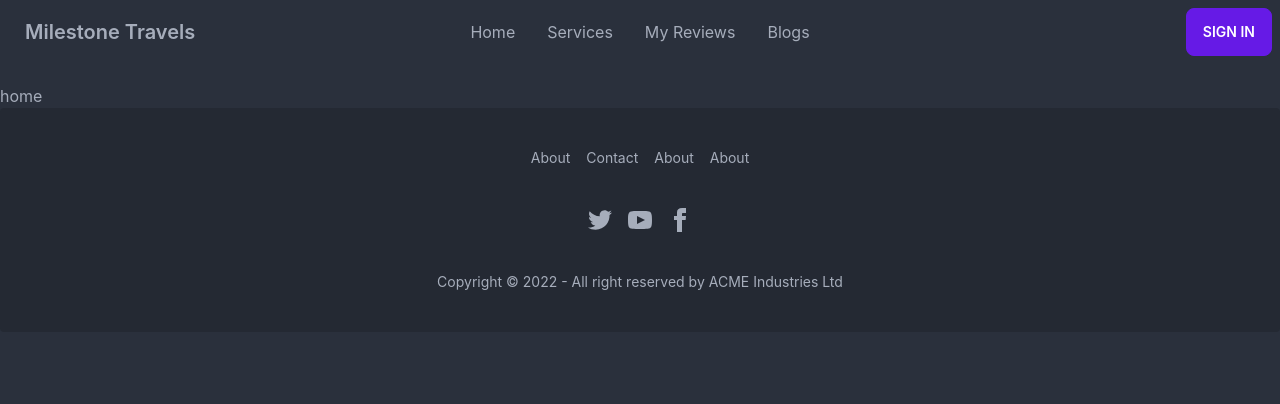
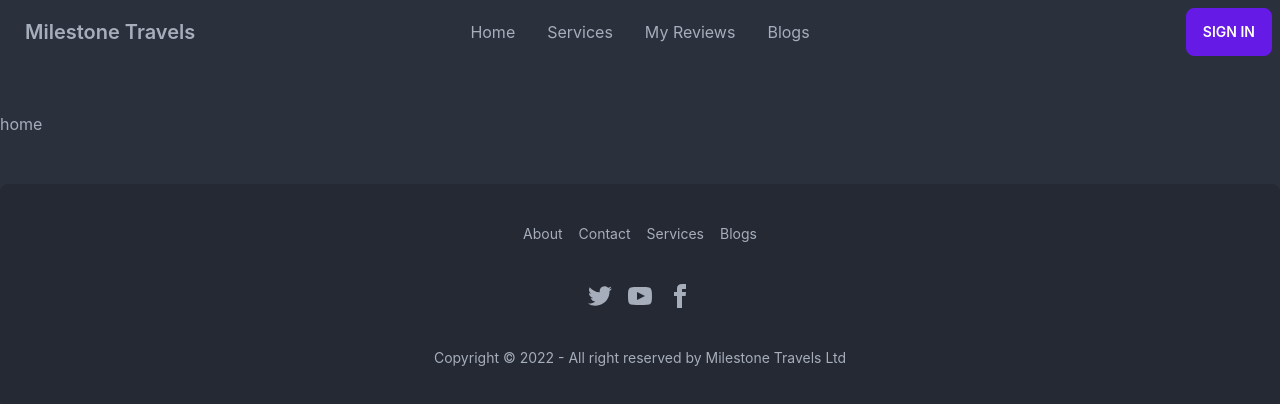
Before and after one commit to Yeshrat-Zerin-Yera/Milestone-Travels-Client, a React (Create React App) app: page / in a window 1280 px wide. Shown: the top 404 px of the page. Built offline with nearby package versions, Linux system fonts and the light colour scheme.

Commit message:
Footer Added

```diff
--- a/src/pages/Home/Home/Home.js
+++ b/src/pages/Home/Home/Home.js
@@ -2,7 +2,7 @@ import React from 'react';
 
 const Home = () => {
     return (
-        <div className='container mx-auto rounded-xl' style={{ 'margin-top': '20px', 'borderRadius': '10px' }}>
+        <div className='container mx-auto my-12'>
             home
         </div>
     );
--- a/src/pages/Shared/Footer/Footer.js
+++ b/src/pages/Shared/Footer/Footer.js
@@ -3,22 +3,25 @@ import { Link } from 'react-router-dom';
 
 const Footer = () => {
     return (
-        <footer className="footer footer-center p-10 bg-base-200 text-base-content rounded">
+        <footer className="footer footer-center p-10 bg-base-200 text-base-content rounded-lg">
+            {/* Links */}
             <div className="grid grid-flow-col gap-4">
                 <Link to='/about' className="link link-hover">About</Link>
                 <Link to='/contact' className="link link-hover">Contact</Link>
-                <Link to='/about' className="link link-hover">About</Link>
-                <Link to='/about' className="link link-hover">About</Link>
+                <Link to='/services' className="link link-hover">Services</Link>
+                <Link to='/blogs' className="link link-hover">Blogs</Link>
             </div>
+            {/* Social Media Contacts */}
             <div>
                 <div className="grid grid-flow-col gap-4">
-                    <a><svg xmlns="http://www.w3.org/2000/svg" width="24" height="24" viewBox="0 0 24 24" className="fill-current"><path d="M24 4.557c-.883.392-1.832.656-2.828.775 1.017-.609 1.798-1.574 2.165-2.724-.951.564-2.005.974-3.127 1.195-.897-.957-2.178-1.555-3.594-1.555-3.179 0-5.515 2.966-4.797 6.045-4.091-.205-7.719-2.165-10.148-5.144-1.29 2.213-.669 5.108 1.523 6.574-.806-.026-1.566-.247-2.229-.616-.054 2.281 1.581 4.415 3.949 4.89-.693.188-1.452.232-2.224.084.626 1.956 2.444 3.379 4.6 3.419-2.07 1.623-4.678 2.348-7.29 2.04 2.179 1.397 4.768 2.212 7.548 2.212 9.142 0 14.307-7.721 13.995-14.646.962-.695 1.797-1.562 2.457-2.549z"></path></svg></a>
-                    <a><svg xmlns="http://www.w3.org/2000/svg" width="24" height="24" viewBox="0 0 24 24" className="fill-current"><path d="M19.615 3.184c-3.604-.246-11.631-.245-15.23 0-3.897.266-4.356 2.62-4.385 8.816.029 6.185.484 8.549 4.385 8.816 3.6.245 11.626.246 15.23 0 3.897-.266 4.356-2.62 4.385-8.816-.029-6.185-.484-8.549-4.385-8.816zm-10.615 12.816v-8l8 3.993-8 4.007z"></path></svg></a>
-                    <a><svg xmlns="http://www.w3.org/2000/svg" width="24" height="24" viewBox="0 0 24 24" className="fill-current"><path d="M9 8h-3v4h3v12h5v-12h3.642l.358-4h-4v-1.667c0-.955.192-1.333 1.115-1.333h2.885v-5h-3.808c-3.596 0-5.192 1.583-5.192 4.615v3.385z"></path></svg></a>
+                    <a href='https://twitter.com'><svg xmlns="http://www.w3.org/2000/svg" width="24" height="24" viewBox="0 0 24 24" className="fill-current"><path d="M24 4.557c-.883.392-1.832.656-2.828.775 1.017-.609 1.798-1.574 2.165-2.724-.951.564-2.005.974-3.127 1.195-.897-.957-2.178-1.555-3.594-1.555-3.179 0-5.515 2.966-4.797 6.045-4.091-.205-7.719-2.165-10.148-5.144-1.29 2.213-.669 5.108 1.523 6.574-.806-.026-1.566-.247-2.229-.616-.054 2.281 1.581 4.415 3.949 4.89-.693.188-1.452.232-2.224.084.626 1.956 2.444 3.379 4.6 3.419-2.07 1.623-4.678 2.348-7.29 2.04 2.179 1.397 4.768 2.212 7.548 2.212 9.142 0 14.307-7.721 13.995-14.646.962-.695 1.797-1.562 2.457-2.549z"></path></svg></a>
+                    <a href='https://youtube.com'><svg xmlns="http://www.w3.org/2000/svg" width="24" height="24" viewBox="0 0 24 24" className="fill-current"><path d="M19.615 3.184c-3.604-.246-11.631-.245-15.23 0-3.897.266-4.356 2.62-4.385 8.816.029 6.185.484 8.549 4.385 8.816 3.6.245 11.626.246 15.23 0 3.897-.266 4.356-2.62 4.385-8.816-.029-6.185-.484-8.549-4.385-8.816zm-10.615 12.816v-8l8 3.993-8 4.007z"></path></svg></a>
+                    <a href='https://facebook.com'><svg xmlns="http://www.w3.org/2000/svg" width="24" height="24" viewBox="0 0 24 24" className="fill-current"><path d="M9 8h-3v4h3v12h5v-12h3.642l.358-4h-4v-1.667c0-.955.192-1.333 1.115-1.333h2.885v-5h-3.808c-3.596 0-5.192 1.583-5.192 4.615v3.385z"></path></svg></a>
                 </div>
             </div>
+            {/* Copyright */}
             <div>
-                <p>Copyright © 2022 - All right reserved by ACME Industries Ltd</p>
+                <p>Copyright © 2022 - All right reserved by Milestone Travels Ltd</p>
             </div>
         </footer>
     );
```
